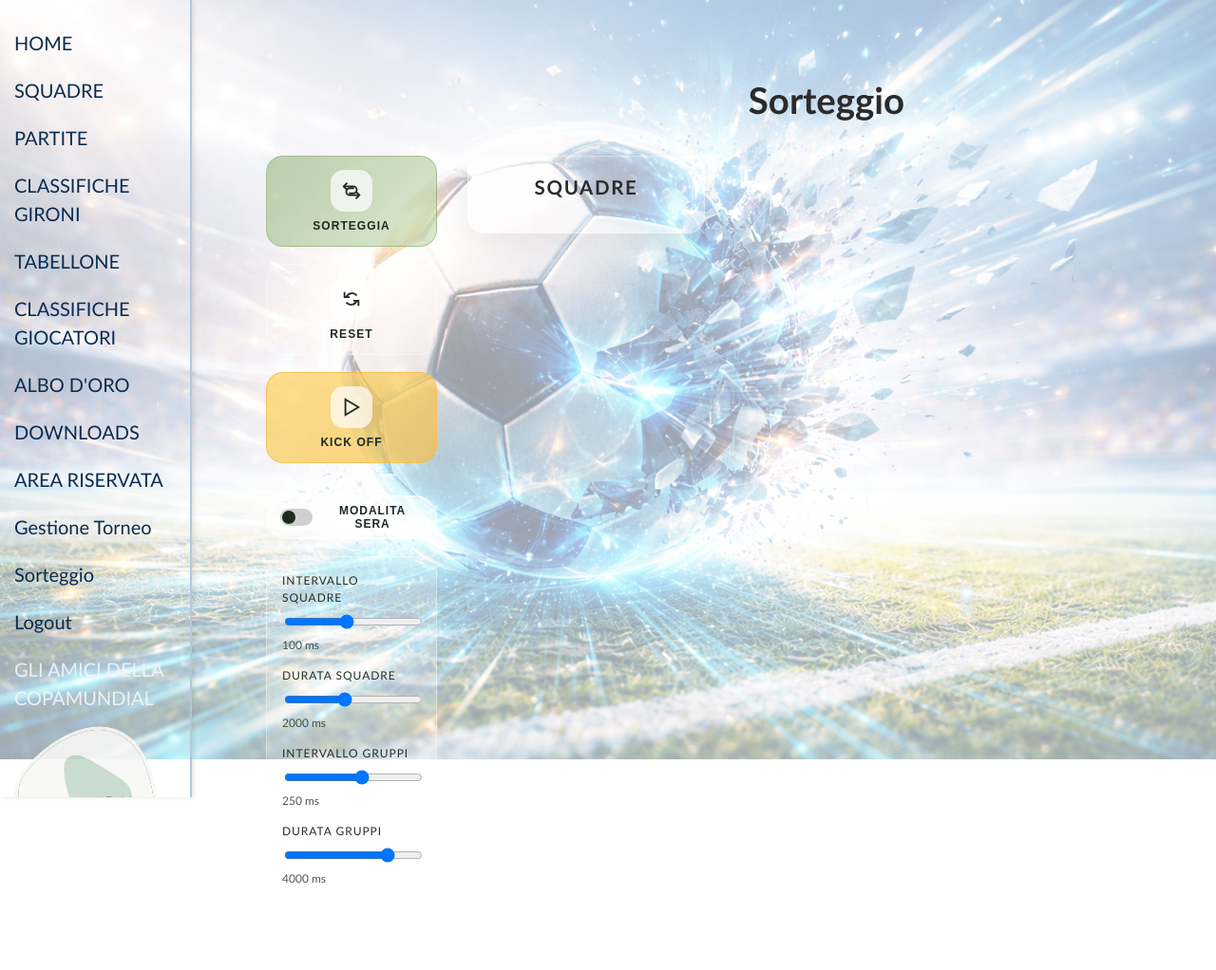
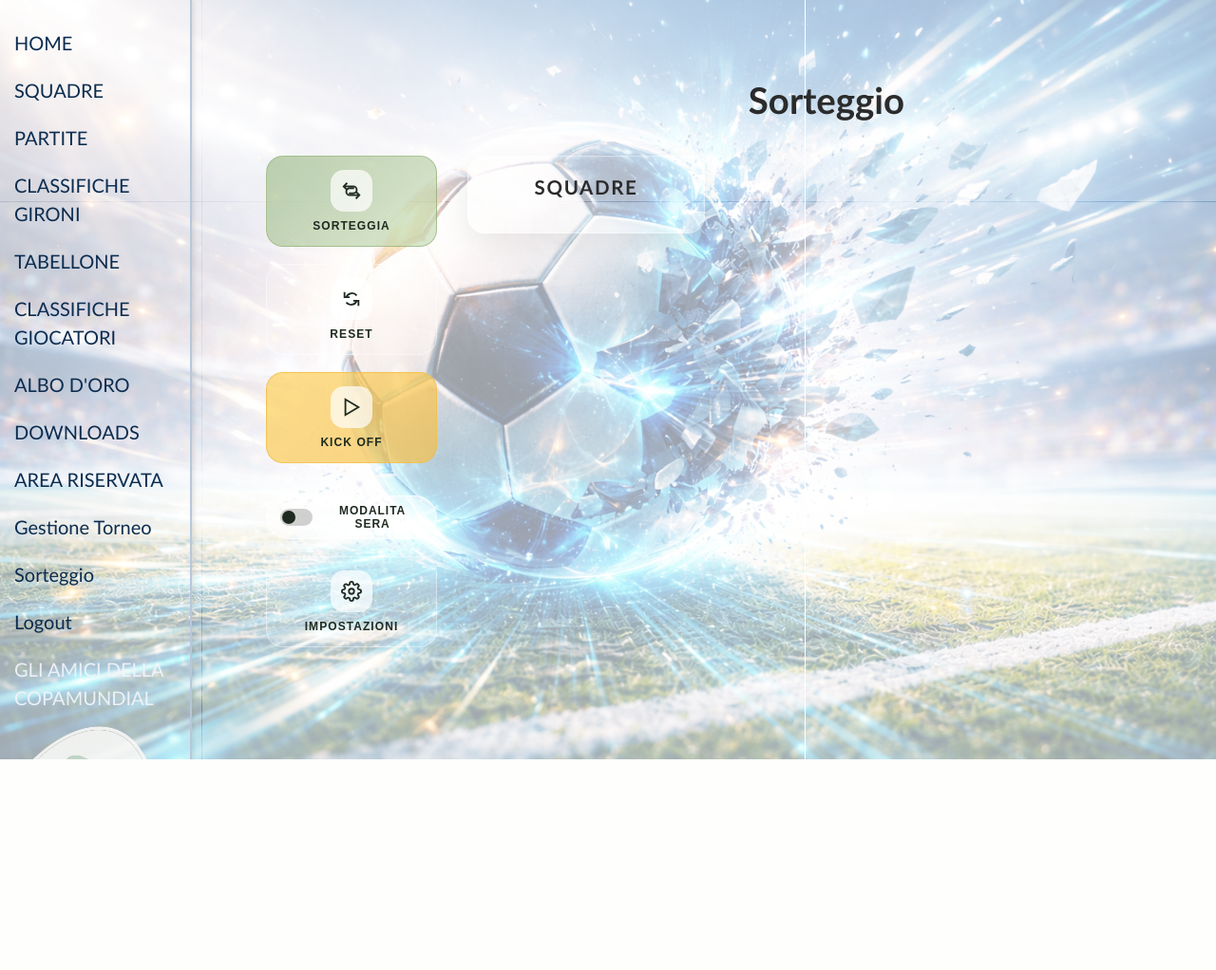
Before and after one commit to lorenzodustycosta/CopaMundialWebsite, a Django app: page /sorteggio/ in a window 1280 px wide; the page is wider, and only the part inside the window is pictured. Shown: that part at 95% size. After the commit the page ends 800 px from the top of that part, so only its background shows below. Run offline with Django 5.2, Linux system fonts and the light colour scheme; the visitor is signed in with stand-in values (Sample User, id 1); data that the repository does not hold is empty; parts of the project's set-up code (start-up, migrations or seed data) failed here and were passed over.

Commit message:
Seeting in group drawing

```diff
--- a/football_tournament/templates/tournament/group_draw.html
+++ b/football_tournament/templates/tournament/group_draw.html
@@ -50,8 +50,17 @@
                         <span class="toggle-indicator" aria-hidden="true"></span>
                         <span class="toggle-label">Modalita sera</span>
                     </button>
+                    <button type="button" class="action-btn ghost" id="settings-toggle">
+                        <span class="icon" aria-hidden="true">
+                            <svg viewBox="0 0 24 24" role="img" focusable="false">
+                                <circle cx="12" cy="12" r="3" />
+                                <path d="M19.4 15a1.65 1.65 0 0 0 .33 1.82l.06.06a2 2 0 0 1-2.83 2.83l-.06-.06a1.65 1.65 0 0 0-1.82-.33 1.65 1.65 0 0 0-1 1.51V21a2 2 0 0 1-4 0v-.09A1.65 1.65 0 0 0 9 19.4a1.65 1.65 0 0 0-1.82.33l-.06.06a2 2 0 0 1-2.83-2.83l.06-.06A1.65 1.65 0 0 0 4.68 15a1.65 1.65 0 0 0-1.51-1H3a2 2 0 0 1 0-4h.09A1.65 1.65 0 0 0 4.6 9a1.65 1.65 0 0 0-.33-1.82l-.06-.06a2 2 0 0 1 2.83-2.83l.06.06A1.65 1.65 0 0 0 9 4.68a1.65 1.65 0 0 0 1-1.51V3a2 2 0 0 1 4 0v.09a1.65 1.65 0 0 0 1 1.51 1.65 1.65 0 0 0 1.82-.33l.06-.06a2 2 0 0 1 2.83 2.83l-.06.06A1.65 1.65 0 0 0 19.4 9a1.65 1.65 0 0 0 1.51 1H21a2 2 0 0 1 0 4h-.09a1.65 1.65 0 0 0-1.51 1z" />
+                            </svg>
+                        </span>
+                        <span class="label">Impostazioni</span>
+                    </button>
                 </form>
-                <div class="controls-panel">
+                <div class="controls-panel" id="controls-panel" style="display:none">
                     <div class="control">
                         <label for="team-interval">Intervallo squadre</label>
                         <input type="range" id="team-interval" min="20" max="200" step="10" value="100">
@@ -64,13 +73,13 @@
                     </div>
                     <div class="control">
                         <label for="group-interval">Intervallo gruppi</label>
-                        <input type="range" id="group-interval" min="50" max="400" step="25" value="250">
-                        <span class="control-value" id="group-interval-value">250 ms</span>
+                        <input type="range" id="group-interval" min="50" max="400" step="25" value="100">
+                        <span class="control-value" id="group-interval-value">100 ms</span>
                     </div>
                     <div class="control">
                         <label for="group-duration">Durata gruppi</label>
-                        <input type="range" id="group-duration" min="500" max="5000" step="250" value="4000">
-                        <span class="control-value" id="group-duration-value">4000 ms</span>
+                        <input type="range" id="group-duration" min="500" max="5000" step="250" value="2000">
+                        <span class="control-value" id="group-duration-value">2000 ms</span>
                     </div>
                 </div>
             </div>
@@ -111,6 +120,15 @@ const controlValues = {
     groupInterval: document.getElementById('group-interval-value'),
     groupDuration: document.getElementById('group-duration-value'),
 };
+
+const settingsToggle = document.getElementById('settings-toggle');
+const controlsPanel = document.getElementById('controls-panel');
+if (settingsToggle && controlsPanel) {
+    settingsToggle.addEventListener('click', () => {
+        const isVisible = controlsPanel.style.display !== 'none';
+        controlsPanel.style.display = isVisible ? 'none' : 'block';
+    });
+}
 
 const themeToggle = document.getElementById('draw-theme-toggle');
 const themeStorageKey = 'drawTheme';
```
